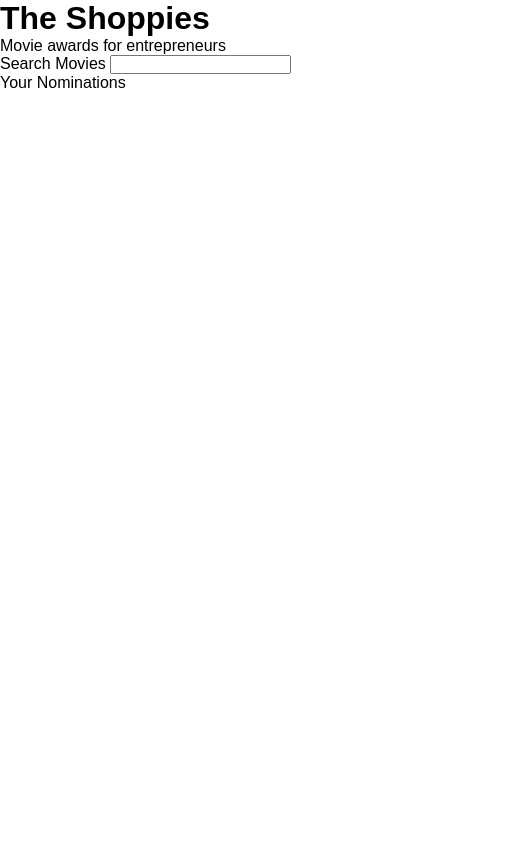
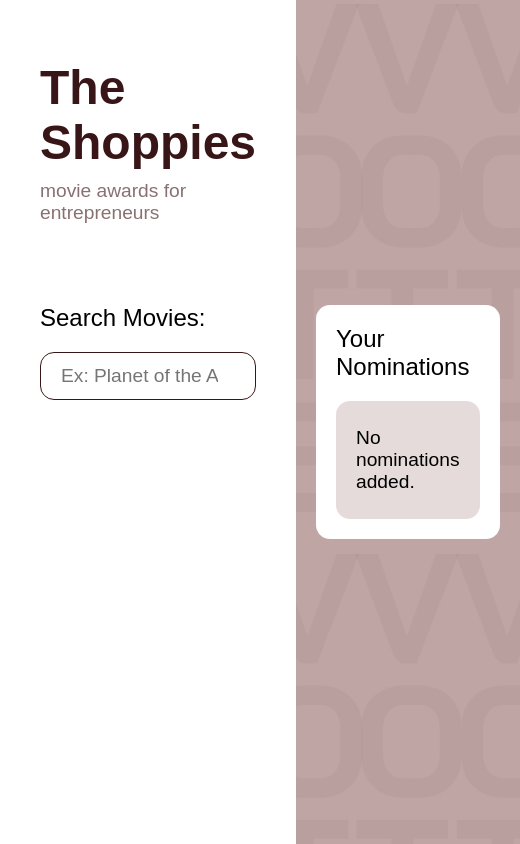
Before and after one commit to Aviipatell/The-Shoppies, a plain HTML site: page index.html in a window 390 px wide. Shown: the whole page, 520 px wide, since content can reach past the window. Drawn offline with Linux system fonts and the light colour scheme; a web font is replaced by a local one.

Commit message:
ui changes and result-button bug fixed

```diff
--- a/app.js
+++ b/app.js
@@ -2,6 +2,13 @@ const searchResultContainer = document.querySelector(".search-results");
 const nominationsContainer = document.querySelector(".nominations");
 const resultTemplate = document.querySelector(".result-template");
 const nominationTemplate = document.querySelector(".nomination-template");
+const noNominationFoundTemplate = document.querySelector(
+  ".no-nominations-found-template"
+);
+const tooManyResultsTemplate = document.querySelector(
+  ".too-many-results-template"
+);
+const noMovieFoundTemplate = document.querySelector(".no-movie-found-template");
 
 let nominationsArray = [];
 
@@ -11,7 +18,9 @@ const updateNominations = () => {
   }
 
   if (nominationsArray.length == 0) {
-    console.log("No nominations");
+    const noNomination =
+      noNominationFoundTemplate.content.cloneNode(true).children[0];
+    nominationsContainer.append(noNomination);
   } else {
     nominationsArray.forEach((nomination) => {
       const nominationResult =
@@ -68,9 +77,15 @@ const updateNominations = () => {
   console.log(nominationsArray);
 };
 
+updateNominations();
+
 const searchBar = document.querySelector("#search-bar");
 searchBar.addEventListener("input", (e) => {
   const searchValue = e.target.value;
+
+//   if (searchValue === "") {
+//       break;
+//   }
 
   // clear searchResultContainer
   while (searchResultContainer.firstChild) {
@@ -102,7 +117,11 @@ searchBar.addEventListener("input", (e) => {
             });
             updateNominations();
 
-            e.target.parentElement.disabled = true;
+            if (e.target.classList.contains("result-button")) {
+              e.target.disabled = true;
+            } else {
+              e.target.parentElement.disabled = true;
+            }
           });
 
           if (alreadyNominated(result.imdbID)) {
@@ -117,8 +136,14 @@ searchBar.addEventListener("input", (e) => {
         if (data.Response === "False") {
           if (data.Error.toLowerCase().includes("movie not found")) {
             console.log("Movie not found error");
+            const movieNotFoundResponse =
+              noMovieFoundTemplate.content.cloneNode(true).children[0];
+            searchResultContainer.append(movieNotFoundResponse);
           } else {
             console.log("Too many results error");
+            const tooManyResultsResponse =
+              tooManyResultsTemplate.content.cloneNode(true).children[0];
+            searchResultContainer.append(tooManyResultsResponse);
           }
         }
       }
--- a/index.html
+++ b/index.html
@@ -26,10 +26,25 @@
           <p>Movie awards for entrepreneurs</p>
         </div>
         <div class="search-bar-container">
-          <label for="search-bar">Search Movies</label>
-          <input type="search" id="search-bar" />
+          <label for="search-bar" class="search-label">Search Movies:</label>
+          <input
+            type="search"
+            id="search-bar"
+            class="search-bar"
+            placeholder="Ex: Planet of the Apes"
+          />
         </div>
         <div class="search-results">
+          <template class="too-many-results-template">
+            <div class="too-many-results">
+              <p>Too many results.</p>
+            </div>
+          </template>
+          <template class="no-movie-found-template">
+            <div class="no-movie-found">
+              <p>No movie found.</p>
+            </div>
+          </template>
           <template class="result-template">
             <div class="result-card">
               <p class="result-title"></p>
@@ -43,6 +58,11 @@
         <div class="nominations-container">
           <p>Your Nominations</p>
           <div class="nominations">
+            <template class="no-nominations-found-template">
+              <div class="no-nominations-card">
+                <p>No nominations added.</p>
+              </div>
+            </template>
             <template class="nomination-template">
               <div class="nomination-card">
                 <p class="nomination-title"></p>
--- a/styles.css
+++ b/styles.css
@@ -11,4 +11,225 @@
 
 body {
   font-family: "Bai Jamjuree", sans-serif;
+  box-sizing: border-box;
 }
+
+.container {
+  /* border: 1px solid red; */
+  min-height: 100vh;
+  display: flex;
+}
+
+.container-left {
+  /* border: 1px solid green; */
+  flex-basis: 60%;
+  flex-basis: calc(60% - 260px);
+  padding: 0 130px;
+  padding-top: 60px;
+}
+
+.head {
+  /* border: 1px solid orange; */
+}
+
+.head h1 {
+  font-size: 4rem;
+  font-weight: 600;
+  color: var(--head-color);
+}
+
+.head p {
+  font-size: 1.4rem;
+  font-weight: 400;
+  text-transform: lowercase;
+  color: var(--accent-color);
+  padding-top: 10px;
+}
+
+.search-bar-container {
+  /* border: 1px solid purple; */
+  display: flex;
+  flex-direction: column;
+  padding-top: 120px;
+}
+
+.search-label {
+  font-size: 1.5rem;
+  padding-bottom: 20px;
+}
+
+.search-bar {
+  width: 100%;
+  font-size: 1.2rem;
+  padding: 12px 20px;
+  outline: none;
+  border-radius: 14px;
+  color: #6a6a6a;
+  font-family: "Bai Jamjuree", sans-serif;
+  border: none;
+  border: 1px solid var(--head-color);
+}
+
+.search-results {
+  /* border: 1px solid green; */
+  padding-top: 20px;
+  display: flex;
+  flex-direction: column;
+  row-gap: 5px;
+  max-height: 400px;
+  overflow-y: auto;
+}
+
+.result-card {
+  display: flex;
+  justify-content: space-between;
+  align-items: center;
+  padding: 8px 20px;
+  font-size: 1.2rem;
+  border-radius: 14px;
+}
+
+.result-card:hover {
+  background-color: var(--background-highlights);
+}
+
+.result-button {
+  border: none;
+  background: none;
+  font-size: 1.2rem;
+  border-radius: 100%;
+  width: 30px;
+  height: 30px;
+  padding: 5px;
+  color: white;
+  background-color: var(--accent-color);
+}
+
+.result-button:hover {
+  cursor: pointer;
+}
+
+.result-button:disabled {
+  background-color: #c6c6c6;
+  cursor: not-allowed;
+}
+
+.too-many-results > p {
+  padding: 8px 20px;
+  font-size: 1.2rem;
+  border-radius: 14px;
+  background-color: #f2f2f2;
+}
+
+.no-movie-found > p {
+  padding: 8px 20px;
+  font-size: 1.2rem;
+  border-radius: 14px;
+  background-color: #f2f2f2;
+}
+
+.container-right {
+  /* border: 1px solid purple; */
+  flex-basis: 40%;
+  background-image: url("./assets/images/shoppies-background.jpg");
+  background-size: cover;
+  background-position: right center;
+  display: flex;
+  align-items: center;
+  justify-content: center;
+  padding: 0 20px;
+}
+
+.nominations-container {
+  background-color: white;
+  max-width: 500px;
+  width: 100%;
+  border-radius: 14px;
+  padding: 20px;
+}
+
+.nominations-container > p {
+  font-size: 1.5rem;
+  padding-bottom: 20px;
+}
+
+.nominations {
+  border-radius: 14px;
+  background-color: var(--background-highlights);
+  padding: 20px;
+  display: flex;
+  flex-direction: column;
+  row-gap: 5px;
+  max-height: 400px;
+  overflow-y: auto;
+}
+
+.no-nominations-card > p {
+  font-size: 1.2em;
+  padding: 6px 0px;
+}
+
+.nomination-card {
+  display: flex;
+  flex-direction: row;
+  justify-content: space-between;
+  align-items: center;
+  padding: 6px 0px;
+  font-size: 1.2rem;
+}
+
+.nomination-button {
+  border: none;
+  background: none;
+  font-size: 1.2rem;
+  border-radius: 100%;
+  width: 30px;
+  height: 30px;
+  padding: 5px;
+  color: white;
+  background-color: var(--accent-color);
+}
+
+.nomination-button:hover {
+  cursor: pointer;
+}
+
+.nomination-button:disabled {
+  background-color: #c6c6c6;
+  cursor: not-allowed;
+}
+
+@media screen and (max-width: 1260px) {
+  .container-left {
+    flex-basis: calc(65% - 160px);
+    padding-left: 80px;
+    padding-right: 80px;
+  }
+  .container-right {
+    flex-basis: 35%;
+  }
+}
+
+@media screen and (max-width: 1000px) {
+  .container-left {
+    flex-basis: calc(60% - 80px);
+    padding-left: 40px;
+    padding-right: 40px;
+  }
+
+  .head h1 {
+    font-size: 3rem;
+  }
+
+  .head p {
+    font-size: 1.2rem;
+  }
+
+  .search-bar-container {
+    padding-top: 80px;
+  }
+
+  .container-right {
+    flex-basis: 40%;
+  }
+}
```
Also changed, not shown: assets/images/shoppies-background.jpg (added).
